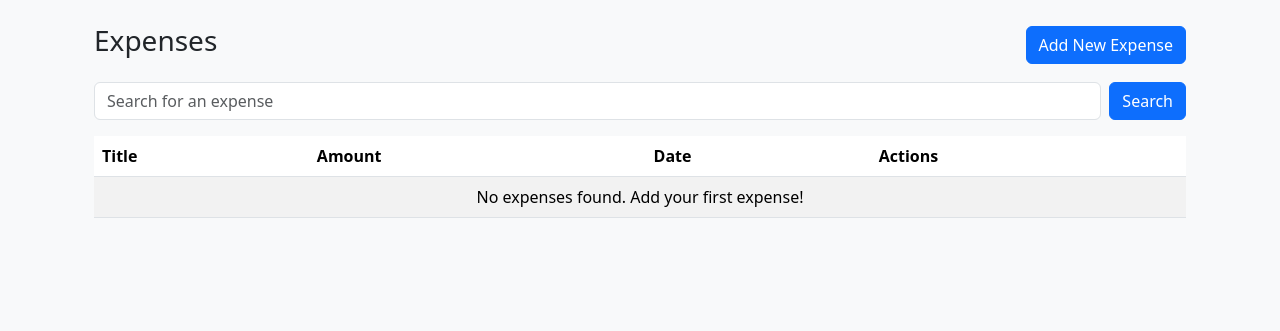
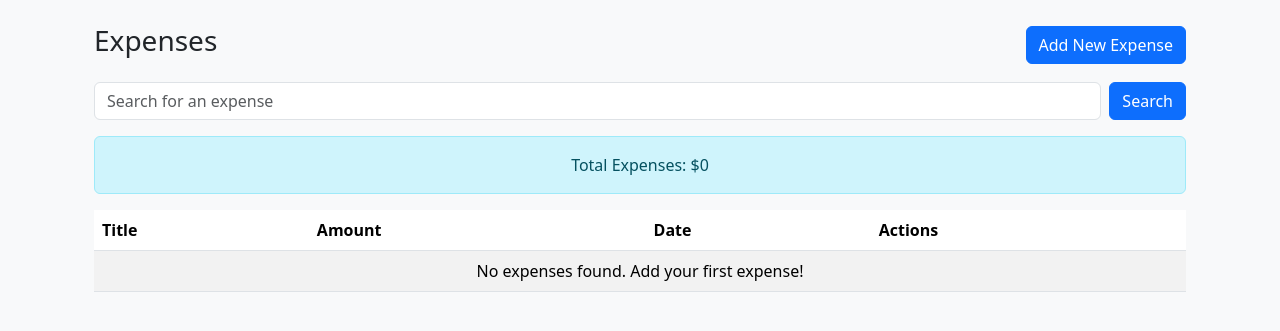
Before and after one commit to p-forghani/finance-mananger, a Flask app: page /expenses in a window 1280 px wide. Shown: the part 56-387 px from the top of the page. Run offline with Flask 3, Linux system fonts and the light colour scheme; the visitor is signed in with stand-in values (Sample User, id 1); data that the repository does not hold is empty.

Commit message:
Show total amount of expenses

```diff
--- a/app/routes/expenses.py
+++ b/app/routes/expenses.py
@@ -41,9 +41,12 @@ def expenses():
         query = query.where(
             Expense.title.ilike(f"%{search_query}%".lower())
         )
-    expenses = db.session.scalars(query)
-    return render_template('expenses.html', expenses=expenses,
-                           search_query=search_query)
+    expenses = db.session.scalars(query).all()
+
+    total_amount = sum(expense.amount for expense in expenses)
+    return render_template(
+        'expenses.html', expenses=expenses, search_query=search_query,
+        total_amount=total_amount)
 
 
 @expense_bp.route("/expense/<expense_id>")
--- a/app/templates/expenses.html
+++ b/app/templates/expenses.html
@@ -24,6 +24,11 @@
         </div>
       {% endif %}
     {% endwith %}
+
+    <!-- Display the total amount -->
+    <div class="alert alert-info text-center" role="alert">
+      Total Expenses: ${{ total_amount }}
+    </div>
 
     <table class="table table-striped">
       <thead>
```
